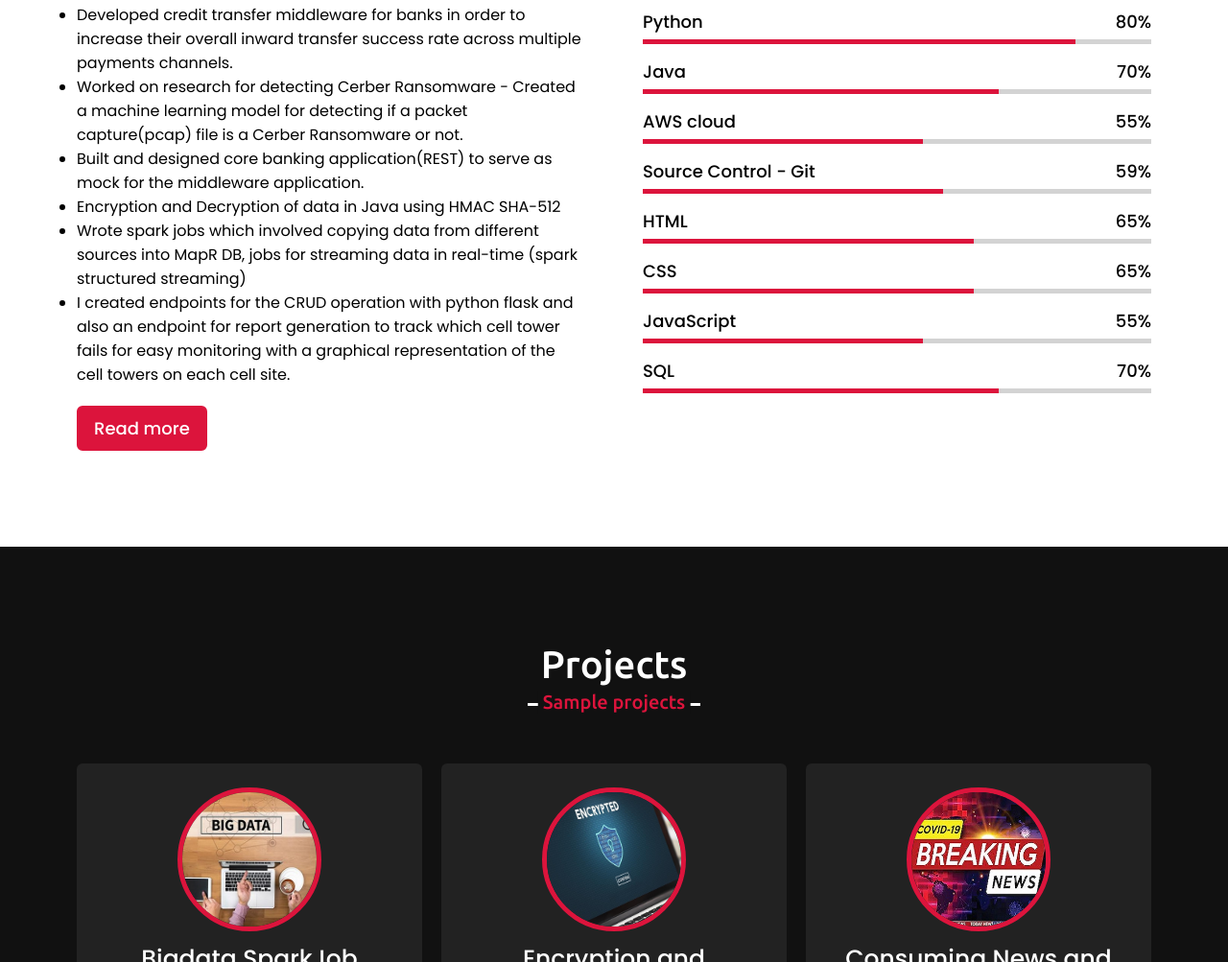
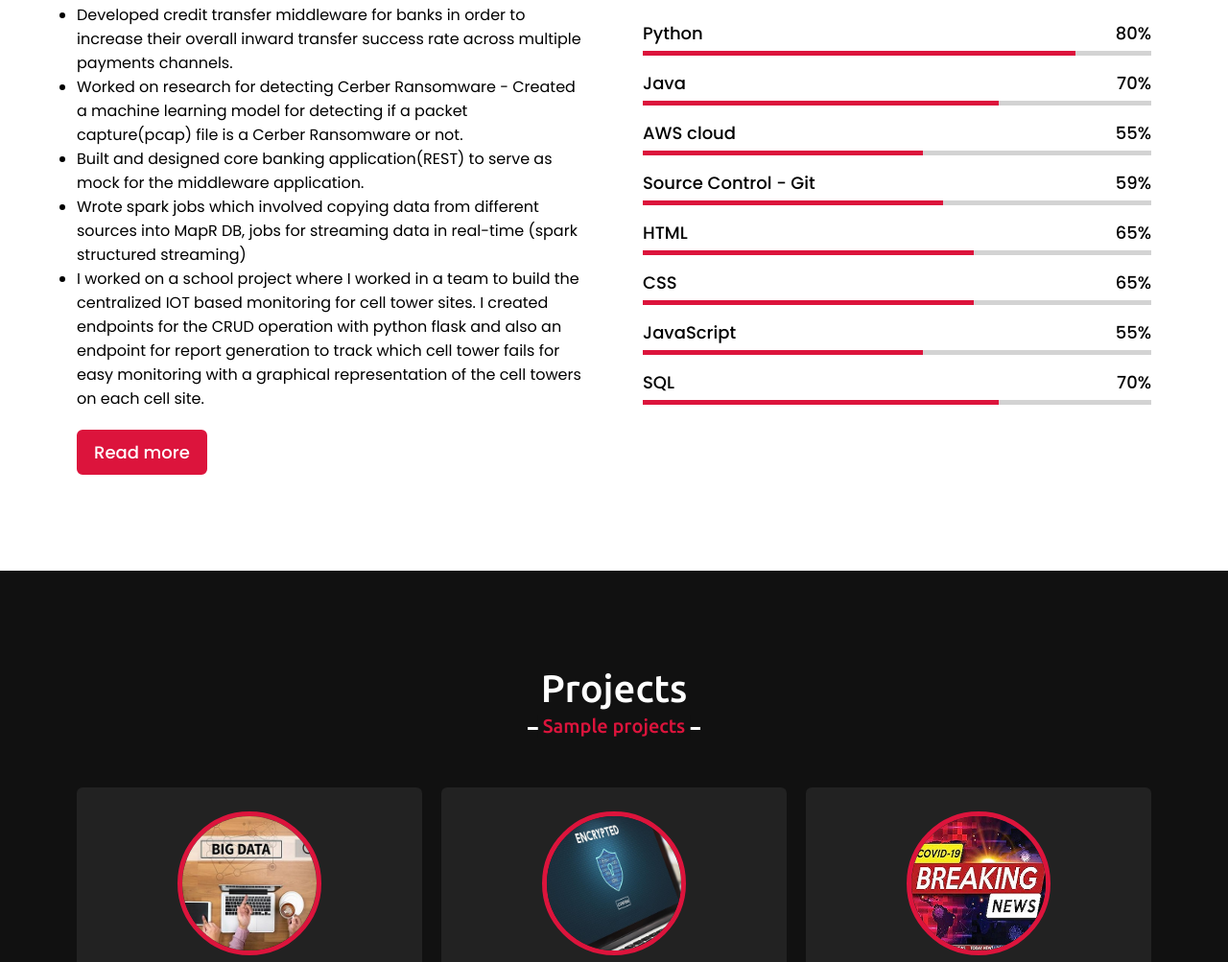
Before and after one commit to thommms/thomas-portfolio, a plain HTML site: page index.html in a window 1280 px wide. Shown: the part 2453-3456 px from the top of the page at 96% size. Drawn offline with nearby package versions, Linux system fonts and the light colour scheme.

Commit message:
updated skills

```diff
--- a/index.html
+++ b/index.html
@@ -144,15 +144,14 @@
                 mock for the middleware application.
               </li>
               <li>
-                Encryption and Decryption of data in Java using HMAC SHA-512
-              </li>
-              <li>
                 Wrote spark jobs which involved copying data from different
                 sources into MapR DB, jobs for streaming data in real-time
                 (spark structured streaming)
               </li>
               <li>
-                I created endpoints for the CRUD operation with python flask
+                I worked on a school project where I worked in a team to build the
+                centralized IOT based monitoring for cell tower sites. I created
+                endpoints for the CRUD operation with python flask
                 and also an endpoint for report generation to track which cell
                 tower fails for easy monitoring with a graphical representation
                 of the cell towers on each cell site.
```
